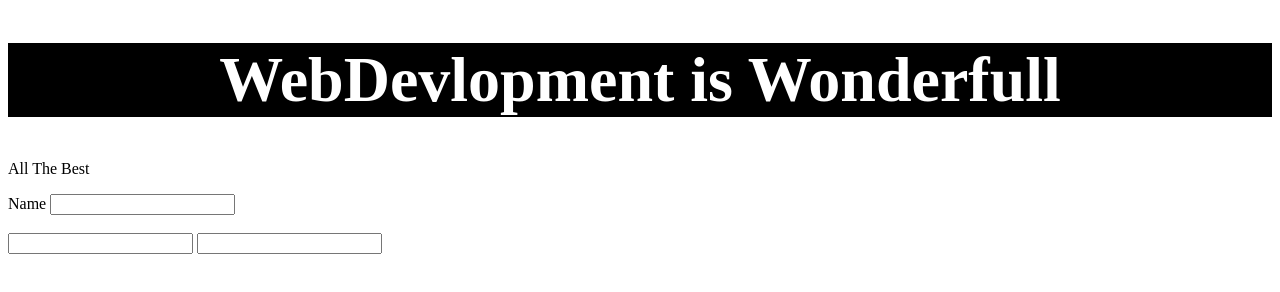
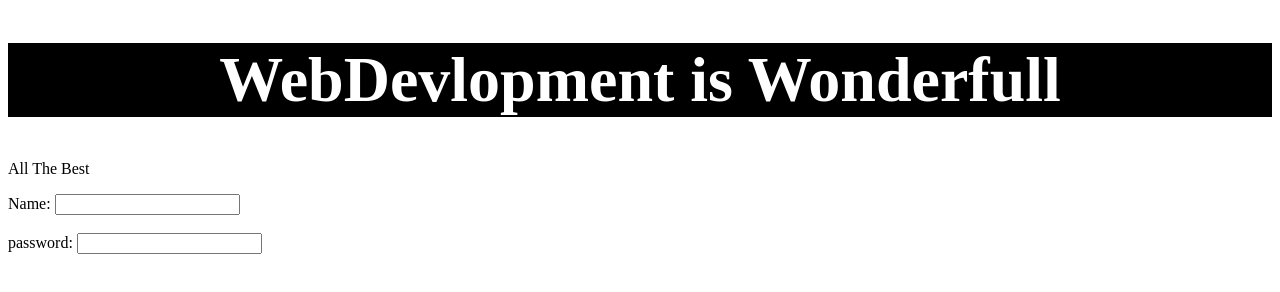
Before and after one commit to 01-3778/My-Dream, a plain HTML site: page index.html in a window 1280 px wide. Drawn offline with Linux system fonts and the light colour scheme.

Commit message:
added form tag

```diff
--- a/index.html
+++ b/index.html
@@ -12,9 +12,9 @@
     <p>All The Best</p>
   </body>
   <form action="" method="get">
-    <label for="name">Name</label>
-    <input type="Name" /><br></br>
-    <input type="text" />
+    <label for="Name">Name:</label>
+    <input type="name" /><br /><br />
+    <label for="password">password:</label>
     <input type="password" />
   </form>
 </html>
--- a/style.css
+++ b/style.css
@@ -3,4 +3,5 @@ h1 {
     color: white;
     background-color: black;
     text-align: center;
+    font-family: 'Times New Roman', Times, serif;
 }
```
